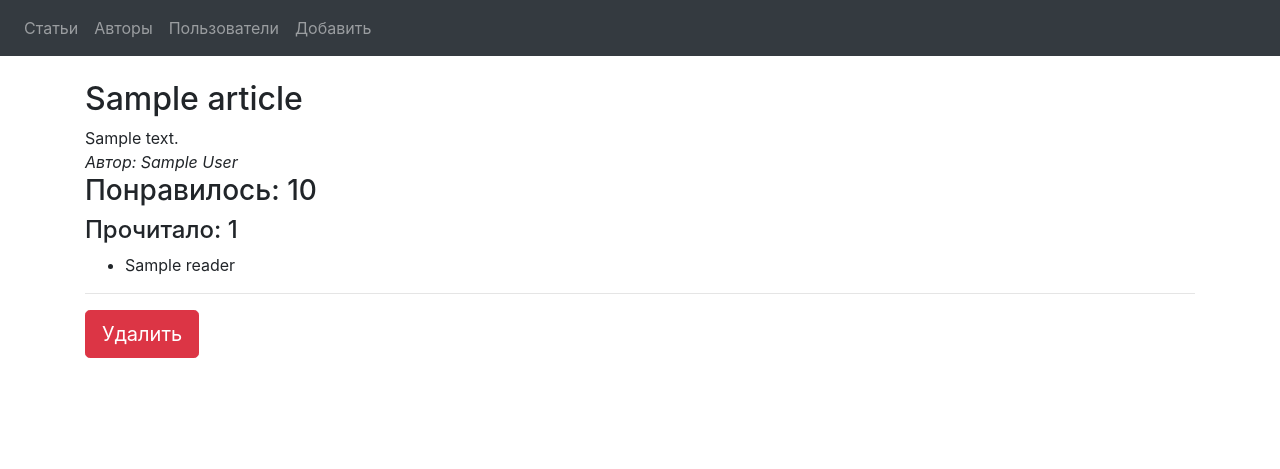
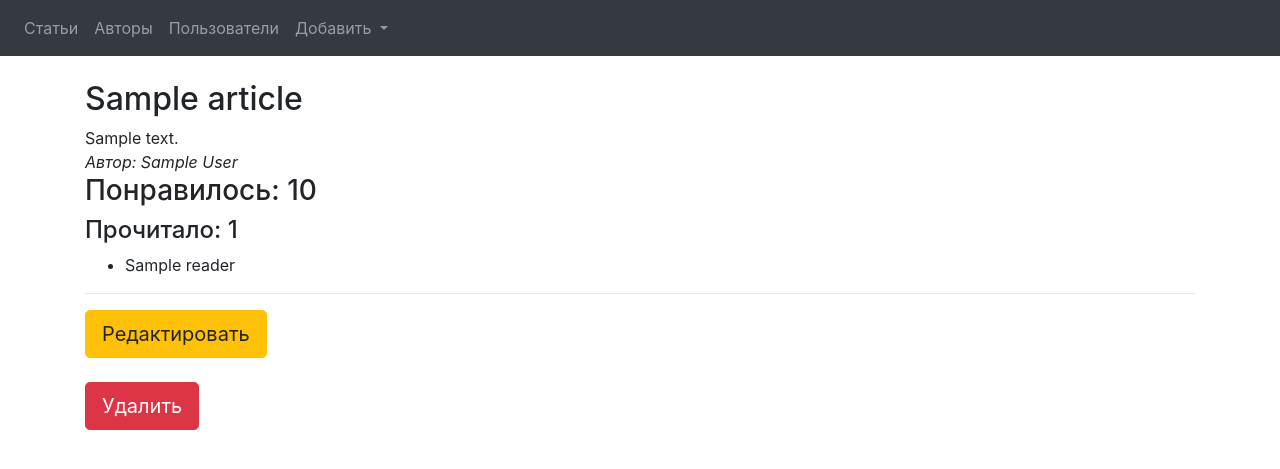
Before and after one commit to Amankaium/itblog, a Django app: template article/templates/article/article.html in a window 1280 px wide. Shown: the top 469 px of the page. Run offline with Django 3.2, Linux system fonts and the light colour scheme; the template is opened without the code that fills it: most values are stand-ins (such as "Sample title", 1, 10 or a date in 2020); some libraries are stand-ins or nearby versions.

```diff
--- a/article/models.py
+++ b/article/models.py
@@ -23,6 +23,7 @@ class Article(models.Model):
 
 class Author(models.Model):
     name = models.CharField(max_length=255)
+    photo = models.ImageField(upload_to="author_photo", null=True, blank=True)
     user = models.OneToOneField(
         to=User, on_delete=models.SET_NULL, related_name="author",
         null=True, blank=True
--- a/article/templates/article/add_article.html
+++ b/article/templates/article/add_article.html
@@ -7,7 +7,7 @@
     <form method="POST">
         {% csrf_token %}
         {% bootstrap_form form %}
-        <button>Добавить</button>
+        <button class="btn btn-lg btn-info">Добавить</button>
     </form>
 
 {% endblock %}
--- a/article/templates/article/add_author.html
+++ b/article/templates/article/add_author.html
@@ -1,10 +1,11 @@
 {% extends 'base.html' %}
+{% load bootstrap4 %}
 
 {% block content %}
 
     <form method="POST">
         {% csrf_token %}
-        {{ form.as_p }}
+        {% bootstrap_form form %}
         <button class="btn btn-lg btn-info">Добавить</button>
     </form>
 
--- a/article/templates/article/article.html
+++ b/article/templates/article/article.html
@@ -12,6 +12,14 @@
     {% endfor %}
     </ul>
     <hr>
+    <a
+        href="{% url 'edit-article' article.id %}"
+        class="btn btn-lg btn-warning"
+    >
+        Редактировать
+    </a>
+    <br>
+    <br>
     <form method="POST">
         {% csrf_token %}
         <button class="btn btn-lg btn-danger">Удалить</button>
--- a/article/templates/base.html
+++ b/article/templates/base.html
@@ -21,8 +21,18 @@
             <li class="nav-item">
                 <a class="nav-link" href="/users">Пользователи</a>
             </li>
-            <li class="nav-item">
-                <a class="nav-link" href="{% url 'add-article' %}">Добавить</a>
+            <li class="nav-item dropdown">
+                <a
+                    class="nav-link dropdown-toggle"
+                    data-toggle="dropdown" role="button"
+                    aria-haspopup="true" aria-expanded="false"
+                >
+                    Добавить
+                </a>
+                <div class="dropdown-menu">
+                  <a class="dropdown-item" href="{% url 'add-article' %}">Статью</a>
+                  <a class="dropdown-item" href="{% url 'add-author' %}">Автора</a>
+                </div>
             </li>
           </ul>
     </nav>
--- a/itblog/settings.py
+++ b/itblog/settings.py
@@ -122,3 +122,7 @@ USE_TZ = True
 # https://docs.djangoproject.com/en/3.0/howto/static-files/
 
 STATIC_URL = '/static/'
+STATIC_ROOT = os.path.join(BASE_DIR, "static")
+
+MEDIA_URL = '/media/'
+MEDIA_ROOT = os.path.join(BASE_DIR, "media")
--- a/itblog/urls.py
+++ b/itblog/urls.py
@@ -16,6 +16,9 @@ Including another URLconf
 from django.contrib import admin
 from django.urls import path
 from article.views import *
+from django.conf import settings
+from django.conf.urls.static import static
+
 
 urlpatterns = [
     path('admin/', admin.site.urls),
@@ -25,5 +28,6 @@ urlpatterns = [
     path("author/add/", add_author, name="add-author"),
     path("users/", users, name="users-list"),
     path("article/<int:id>/", article, name="article"),
+    path("article/edit/<int:id>/", edit_article, name="edit-article"),
     path("article/add/", add_article, name="add-article"),
-]
+]   + static(settings.MEDIA_URL, document_root=settings.MEDIA_ROOT) + static(settings.STATIC_URL, document_root=settings.STATIC_ROOT)
--- a/requirements.txt
+++ b/requirements.txt
@@ -1,4 +1,10 @@
 asgiref==3.2.7
+beautifulsoup4==4.9.1
 Django==3.0.6
+django-bootstrap4==2.0.1
+importlib-metadata==1.6.1
+Pillow==7.1.2
 pytz==2020.1
+soupsieve==2.0.1
 sqlparse==0.3.1
+zipp==3.1.0
```
Also changed, not shown: article/views.py (+22 -8 lines), article/migrations/0007_author_photo.py (added), 1 other file.
